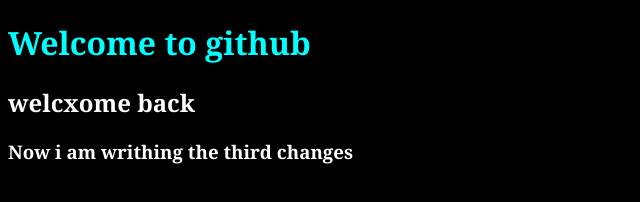
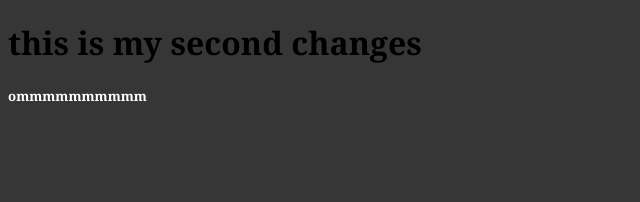
Before and after one commit to afsanamirzaei9-maker/Digital-Menu, a plain HTML site: page index.html in a window 1280 px wide. Shown: the whole page, without its empty margins (0-640 px from the left). Drawn offline with Linux system fonts and the light colour scheme.

Commit message:
my second changes with gray background and black text

```diff
--- a/index.html
+++ b/index.html
@@ -7,8 +7,7 @@
     <link rel="stylesheet" href="style.css">
 </head>
 <body>
-    <h1>Welcome to github</h1>
-    <h2>welcxome back</h2>
-    <h3>Now i am writhing the third changes</h3>
+   <h1>this is my second changes</h1>
+    <h5>ommmmmmmmmm</h5>
 </body>
 </html>
--- a/style.css
+++ b/style.css
@@ -1,8 +1,8 @@
 body{
-    background-color: black;
+    background-color: rgb(54, 54, 54);
     font-family: Georgia, 'Times New Roman', Times, serif;
     color: white;
 }
 h1{
-    color:aqua;
+    color:rgb(0, 0, 0);
 }
```
